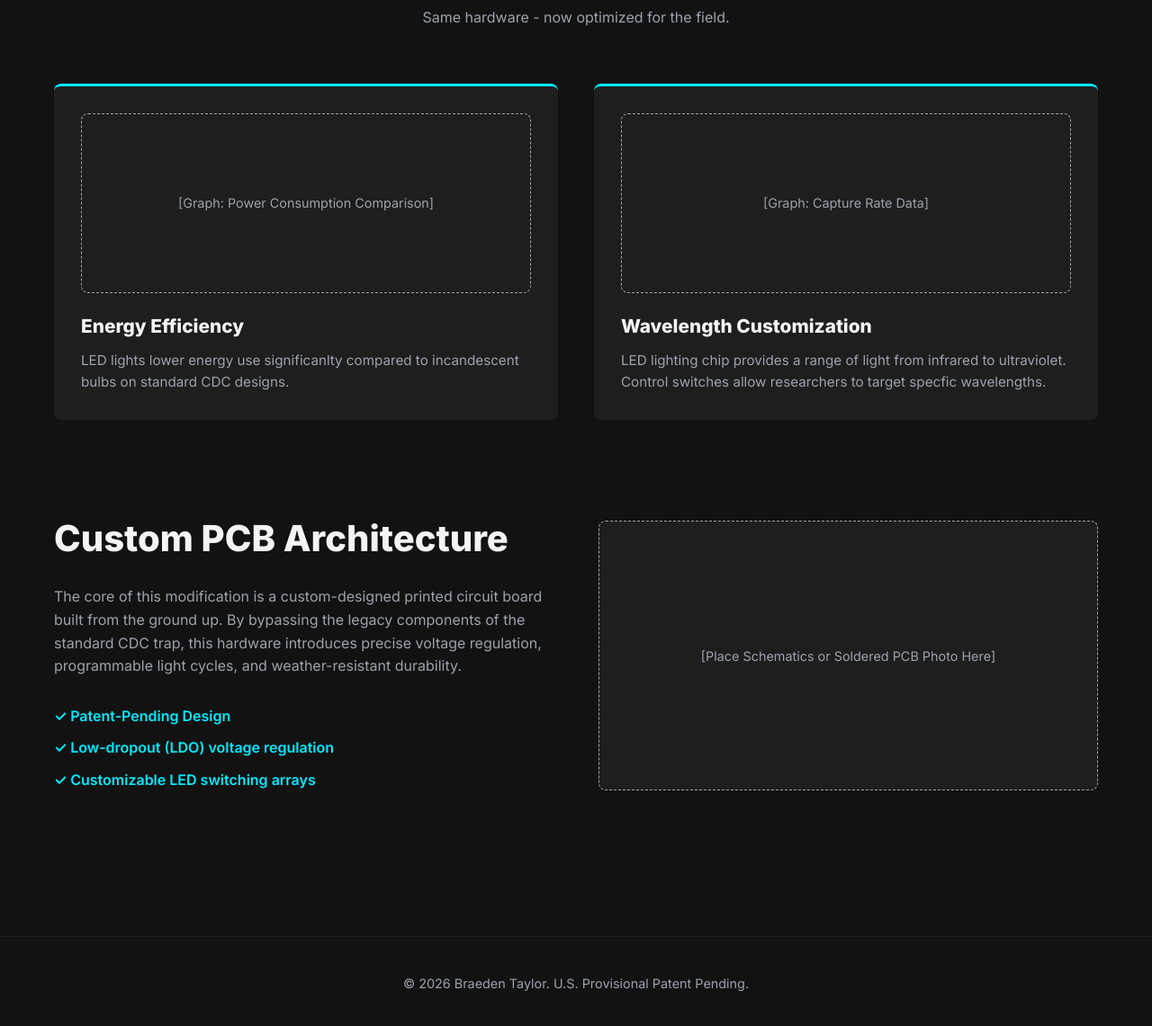
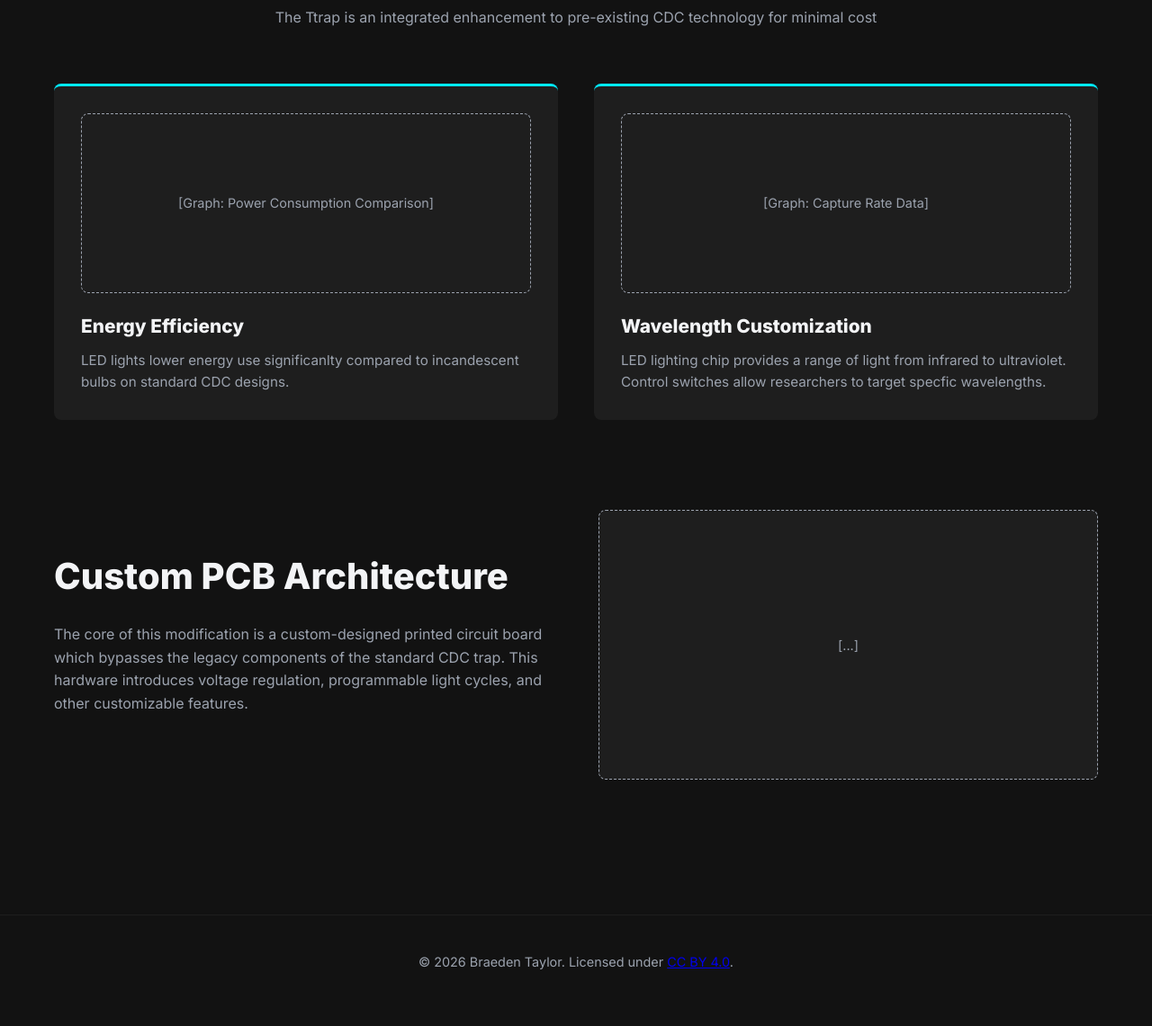
Before and after one commit to Braeden-Taylor/taylortraps, a plain HTML site: page index.html in a window 1280 px wide. Shown: the part 717-1858 px from the top of the page at 90% size. Drawn offline with Linux system fonts and the light colour scheme.

Commit message:
Revise content for vector surveillance enhancements
Updated the title and various text elements to reflect enhancements in vector surveillance technology. Adjusted footer copyright information to include licensing details.

```diff
--- a/index.html
+++ b/index.html
@@ -3,7 +3,7 @@
 <head>
     <meta charset="UTF-8">
     <meta name="viewport" content="width=device-width, initial-scale=1.0">
-    <title>TaylorTraps | Next-Gen Vector Surveillance</title>
+    <title>TaylorTraps | Vector Surveillance Enhancements</title>
     <link rel="stylesheet" href="css/style.css">
     <link href="https://fonts.googleapis.com/css2?family=Inter:wght@300;400;600;800&display=swap" rel="stylesheet">
     <link rel="icon" type="image/png" href="assets/images/Favicon1.png">
@@ -25,17 +25,17 @@
     <main>
         <section class="hero fade-in">
             <div class="hero-text">
-                <h1>Redefining Vector <br><span class="highlight">Surveillance</span></h1>
+                <h1>Enhancing Vector <br><span class="highlight">Surveillance</span></h1>
                 <p>An engineered modification to the standard CDC mosquito light trap, providing custimizable LED settings while increasing battery efficiency</p>
                 <div class="cta-buttons">
-                    <a href="contact.html" class="btn btn-primary">Test For Yourself</a>
+                    <a href="contact.html" class="btn btn-primary">T</a>
                     <a href="#research" class="btn btn-secondary">See The Data</a>
                 </div>
             </div>
 
             <div class="hero-visual">
                 <div class="placeholder-box tall">
-                    [Place 3D PCB Render or High-Quality Trap Photo Here]
+                    [...]
                     </div>
             </div>
         </section>
@@ -43,7 +43,7 @@
         <section id="research" class="stats-section fade-in">
             <div class="section-header">
                 <h2>Features & Improvements</h2>
-                <p>Same hardware - now optimized for the field.</p>
+                <p>The Ttrap is an integrated enhancement to pre-existing CDC technology for minimal cost</p>
             </div>
 
             <div class="stats-grid">
@@ -68,23 +68,21 @@
         <section class="hardware-section fade-in">
             <div class="hardware-content">
                 <h2>Custom PCB Architecture</h2>
-                <p>The core of this modification is a custom-designed printed circuit board built from the ground up. By bypassing the legacy components of the standard CDC trap, this hardware introduces precise voltage regulation, programmable light cycles, and weather-resistant durability.</p>
-                <ul class="feature-list">
-                    <li>✓ Patent-Pending Design</li>
-                    <li>✓ Low-dropout (LDO) voltage regulation</li>
-                    <li>✓ Customizable LED switching arrays</li>
-                </ul>
+                <p>The core of this modification is a custom-designed printed circuit board which bypasses the legacy components of the standard CDC trap. This hardware introduces voltage regulation, programmable light cycles, and other customizable features.</p>
             </div>
             <div class="hardware-visual">
                 <div class="placeholder-box wide">
-                    [Place Schematics or Soldered PCB Photo Here]
+                    [...]
                     </div>
             </div>
         </section>
     </main>
 
     <footer>
-        <p>&copy; 2026 Braeden Taylor. U.S. Provisional Patent Pending.</p>
+        <p>
+              &copy; 2026 Braeden Taylor. Licensed under
+              <a href="https://creativecommons.org" target="_blank" rel="license noopener noreferrer">CC BY 4.0</a>.
+        </p>
     </footer>
 
     <script>
```
